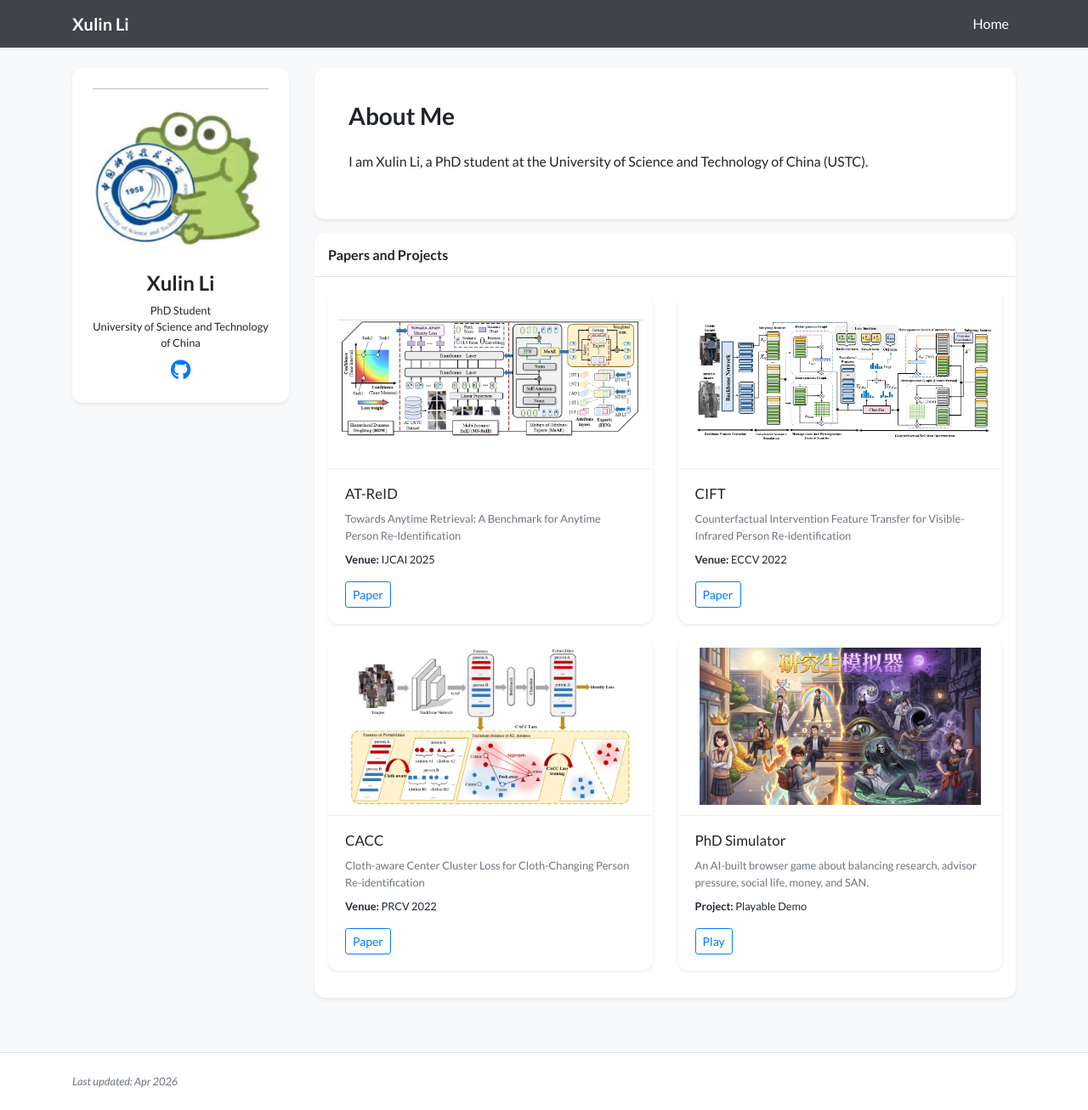
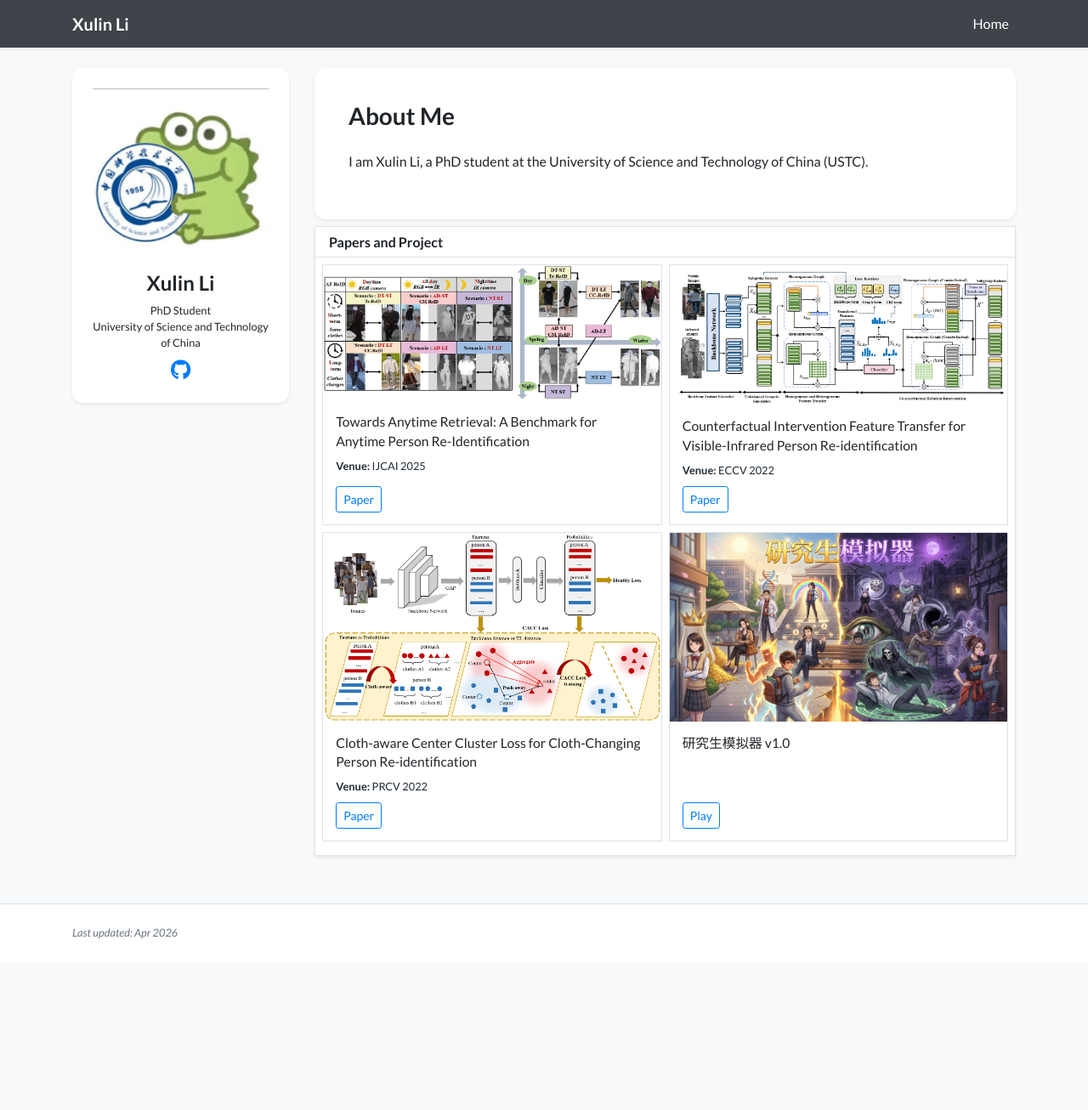
Before and after one commit to kw66/kw66.github.io, a Jekyll site: the page built from index.html, in a window 1280 px wide and 1306 px high. Shown: the whole window at 85% size. Built offline with Jekyll 4.4.1, drawn with Linux system fonts in a browser that asks for light colours; nearby versions of some CDN libraries; a style sheet for code colours, icons or effects is not loaded.

Commit message:
Tighten homepage work cards and simplify labels

```diff
--- a/_data/featured.yml
+++ b/_data/featured.yml
@@ -1,29 +1,23 @@
 works:
-  - name: "AT-ReID"
-    detail: "Towards Anytime Retrieval: A Benchmark for Anytime Person Re-Identification"
+  - name: "Towards Anytime Retrieval: A Benchmark for Anytime Person Re-Identification"
     meta_label: "Venue"
     meta_value: "IJCAI 2025"
     image: "/assets/images/featured/at-reid.png"
     link_label: "Paper"
     link_url: "https://arxiv.org/abs/2509.16635"
-  - name: "CIFT"
-    detail: "Counterfactual Intervention Feature Transfer for Visible-Infrared Person Re-identification"
+  - name: "Counterfactual Intervention Feature Transfer for Visible-Infrared Person Re-identification"
     meta_label: "Venue"
     meta_value: "ECCV 2022"
     image: "/assets/images/featured/cift.png"
     link_label: "Paper"
     link_url: "https://arxiv.org/abs/2208.00967"
-  - name: "CACC"
-    detail: "Cloth-aware Center Cluster Loss for Cloth-Changing Person Re-identification"
+  - name: "Cloth-aware Center Cluster Loss for Cloth-Changing Person Re-identification"
     meta_label: "Venue"
     meta_value: "PRCV 2022"
     image: "/assets/images/featured/cacc.png"
     link_label: "Paper"
     link_url: "https://link.springer.com/chapter/10.1007/978-3-031-18907-4_41"
-  - name: "PhD Simulator"
-    detail: "An AI-built browser game about balancing research, advisor pressure, social life, money, and SAN."
-    meta_label: "Project"
-    meta_value: "Playable Demo"
+  - name: "研究生模拟器 v1.0"
     image: "/assets/images/featured/phd-simulator-cover.jpg"
     link_label: "Play"
     link_url: "https://kw66.github.io/PhD_Simulator/"
--- a/_includes/widgets/featured_cards.html
+++ b/_includes/widgets/featured_cards.html
@@ -1,13 +1,13 @@
 {% assign items = include.items %}
-<div class="my-3 p-0 bg-white shadow-sm rounded-xl">
-    <h6 class="border-bottom border-gray p-3 mb-0">
+<div class="my-2 p-0 bg-white shadow-sm border featured-work-section">
+    <h6 class="border-bottom border-gray px-3 py-2 mb-0">
         {{ include.title }}
     </h6>
-    <div class="p-3">
+    <div class="p-2">
         <div class="row featured-work-grid {% if include.row_class %}{{ include.row_class }}{% endif %}">
             {% for item in items %}
-            <div class="featured-work-col {% if include.column_class %}{{ include.column_class }}{% else %}col-lg-6 col-md-6 col-12{% endif %} mb-3">
-                <div class="card featured-work-card h-100 border-0 shadow-sm bg-white">
+            <div class="featured-work-col {% if include.column_class %}{{ include.column_class }}{% else %}col-lg-6 col-md-6 col-12{% endif %} mb-2">
+                <div class="card featured-work-card h-100 border bg-white">
                     <a class="featured-work-image-wrap" target="_blank" rel="noopener noreferrer" href="{{ item.link_url }}">
                         <img src="{{ item.image | relative_url }}" alt="{{ item.name }}" class="featured-work-image" loading="lazy">
                     </a>
@@ -16,9 +16,11 @@
                         {% if item.detail %}
                         <p class="small text-muted mb-2">{{ item.detail }}</p>
                         {% endif %}
+                        {% if item.meta_label and item.meta_value %}
                         <p class="small mb-3 featured-work-meta">
                             <span class="font-weight-bold">{{ item.meta_label }}:</span> {{ item.meta_value }}
                         </p>
+                        {% endif %}
                         <div class="mt-auto">
                             <a class="btn btn-sm btn-outline-primary no-break" target="_blank" rel="noopener noreferrer" href="{{ item.link_url }}">
                                 {{ item.link_label }}
--- a/assets/css/global.css
+++ b/assets/css/global.css
@@ -92,11 +92,19 @@ div.lazy {
 
 .featured-work-grid {
     overflow-x: hidden;
+    margin-left: -0.25rem;
+    margin-right: -0.25rem;
 }
 
 .featured-work-col {
     min-width: 0;
     display: flex;
+    padding-left: 0.25rem;
+    padding-right: 0.25rem;
+}
+
+.featured-work-section {
+    border-radius: 0 !important;
 }
 
 .featured-work-card {
@@ -105,53 +113,52 @@ div.lazy {
     min-width: 0;
     overflow: hidden;
     transition: transform 0.18s ease, box-shadow 0.18s ease;
+    border-radius: 0 !important;
 }
 
 .featured-work-card:hover {
     transform: translateY(-2px);
-    box-shadow: 0 0.75rem 1.5rem rgba(0, 0, 0, 0.08) !important;
+    box-shadow: 0 0.45rem 1rem rgba(0, 0, 0, 0.06) !important;
 }
 
 .featured-work-image-wrap {
-    display: flex;
-    align-items: center;
-    justify-content: center;
+    display: block;
     width: 100%;
     max-width: 100%;
     background: #ffffff;
-    height: 210px;
-    padding: 0.75rem;
+    padding: 0;
     overflow: hidden;
-    border-bottom: 1px solid rgba(0, 0, 0, 0.05);
+    border-radius: 0 !important;
 }
 
 .featured-work-image {
     display: block;
-    width: auto;
+    width: 100%;
     height: auto;
-    max-width: 100%;
-    max-height: 100%;
+    max-width: none;
+    max-height: none;
 }
 
 .featured-work-card .card-body {
-    padding: 1.15rem 1.25rem 1.2rem;
+    padding: 0.85rem 0.95rem 0.9rem;
 }
 
 .featured-work-card h5 {
-    font-size: 1.05rem;
-    line-height: 1.35;
+    font-size: 0.98rem;
+    line-height: 1.45;
 }
 
 .featured-work-card .text-muted {
-    line-height: 1.55;
+    line-height: 1.45;
 }
 
 .featured-work-meta {
     color: #1f2933;
+    margin-bottom: 0.55rem !important;
 }
 
 @media (max-width: 767.98px) {
-    .featured-work-image-wrap {
-        height: 185px;
+    .featured-work-card .card-body {
+        padding: 0.8rem 0.85rem 0.85rem;
     }
 }
--- a/index.html
+++ b/index.html
@@ -11,7 +11,7 @@ navbar_title: Home
 
         {% include widgets/profile_card_bio_only.html %}
 
-        {% include widgets/featured_cards.html title="Papers and Projects" items=site.data.featured.works %}
+        {% include widgets/featured_cards.html title="Papers and Project" items=site.data.featured.works %}
 
         {% if site.data.display.homepage.show_experience %}
             {% include widgets/experience_card.html %}
```
Also changed, not shown: assets/images/featured/at-reid.png.
